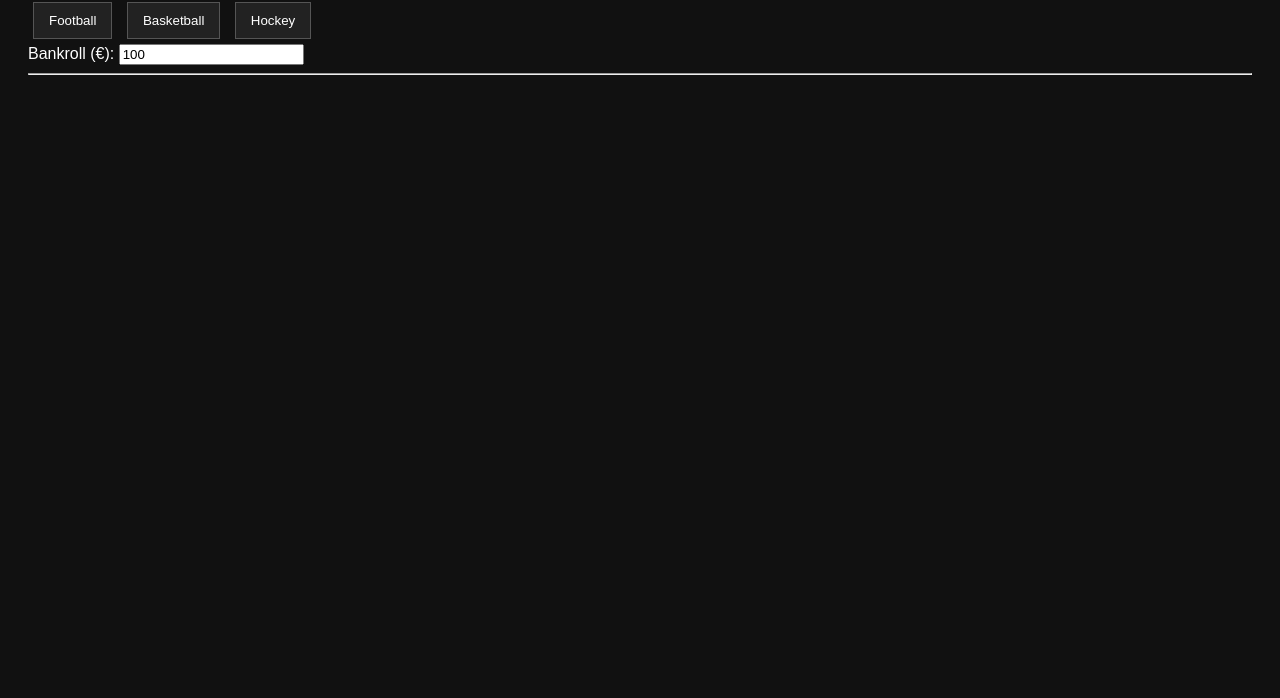
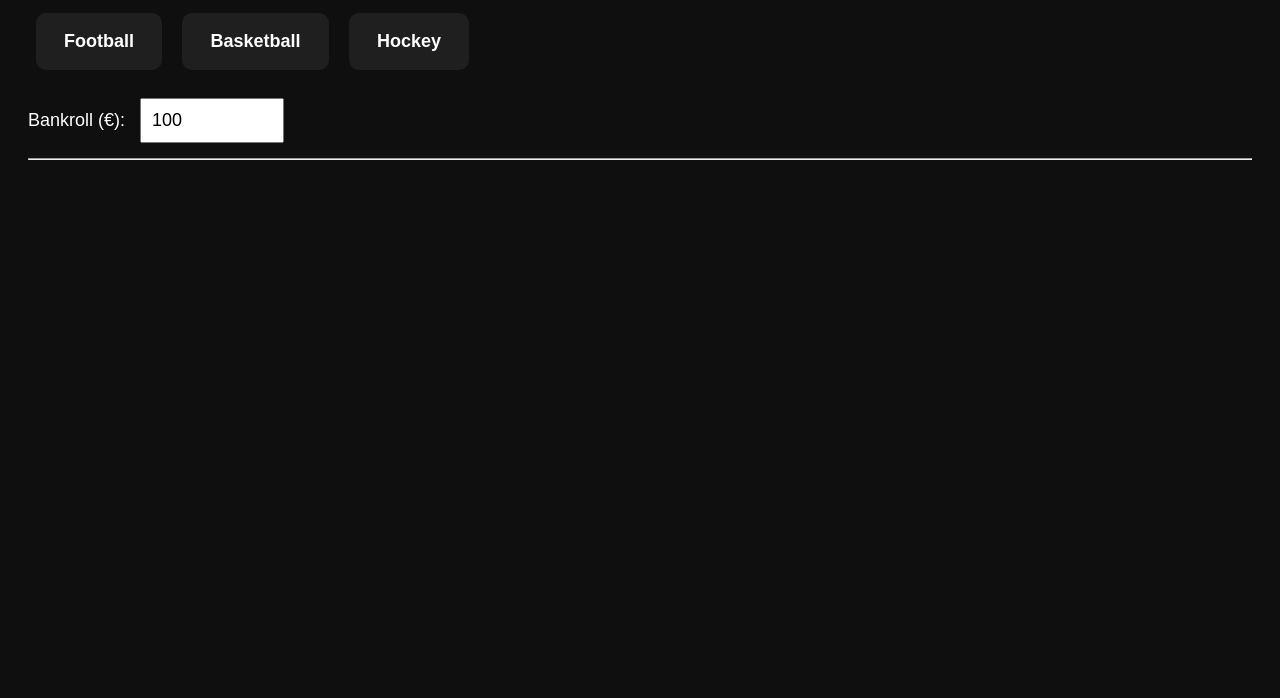
Before and after one commit to virgutiss-oss/euro-bet-analyzer, a plain HTML site: page public/index.html in a window 1280 px wide. Shown: the part 102-800 px from the top of the page. Drawn offline with Linux system fonts and the light colour scheme.

Commit message:
Update styles for body, buttons, and new elements

```diff
--- a/public/style.css
+++ b/public/style.css
@@ -1,30 +1,59 @@
 body {
-  font-family: Arial;
-  background: #111;
+  font-family: Arial, sans-serif;
+  background: #0f0f0f;
   color: white;
   padding: 20px;
 }
 
 h1 {
-  font-size: 28px;
+  font-size: 32px;
+  margin-bottom: 20px;
+}
+
+.menu {
+  margin-bottom: 20px;
 }
 
 button {
-  padding: 10px 15px;
-  margin: 5px;
+  padding: 18px 28px;
+  margin: 8px;
+  font-size: 18px;
+  font-weight: bold;
+  border-radius: 10px;
+  border: none;
   cursor: pointer;
-  background: #222;
+  background: #1f1f1f;
   color: white;
-  border: 1px solid #555;
+  transition: 0.2s;
 }
 
 button:hover {
-  background: #444;
+  background: #333;
+  transform: scale(1.05);
+}
+
+.bankroll-box {
+  margin: 15px 0;
+  font-size: 18px;
+}
+
+input {
+  padding: 10px;
+  font-size: 18px;
+  width: 120px;
+  margin-left: 10px;
 }
 
 .pick-card {
-  background: #1e1e1e;
-  padding: 15px;
-  margin: 15px 0;
+  background: #1c1c1c;
+  padding: 20px;
+  margin: 20px 0;
+  border-radius: 12px;
   border: 1px solid #333;
+  box-shadow: 0 0 10px rgba(0,255,100,0.1);
 }
+
+.pick-card h3 {
+  margin-top: 0;
+  font-size: 22px;
+}
```
